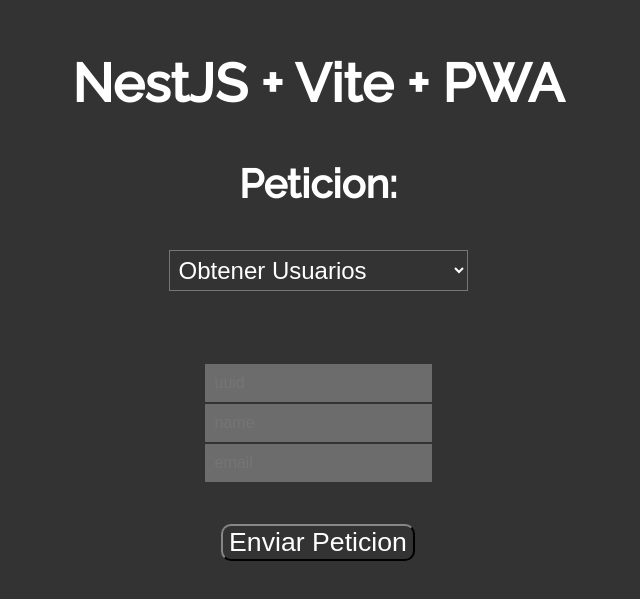
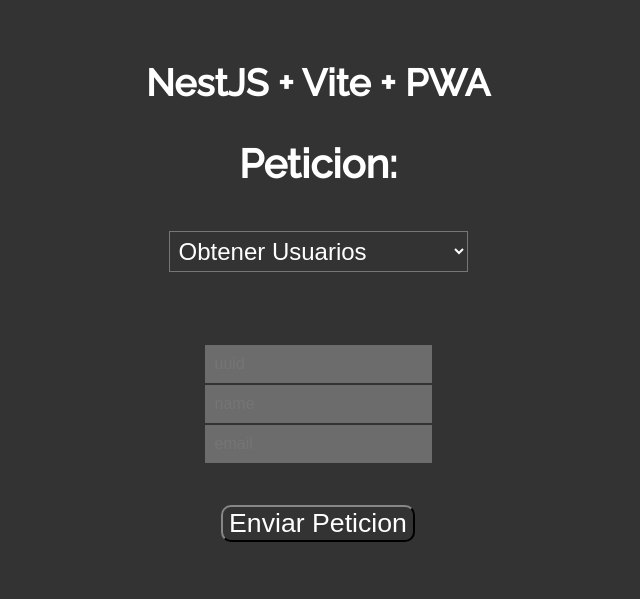
Before and after one commit to JomianTC/nest-vite-pwa, a plain HTML site: page index.html in a window 1280 px wide. Shown: the part 111-710 px from the top of the page, without its empty margins (322-962 px from the left). Drawn offline with Linux system fonts and the light colour scheme.

Commit message:
Frontend - Readme actualizado

```diff
--- a/css/styles.css
+++ b/css/styles.css
@@ -19,6 +19,7 @@
 
 h1 {
 	text-align: center;
+	font-size: 28pt;
 }
 
 h2 {
```
Also changed, not shown: README.md.
